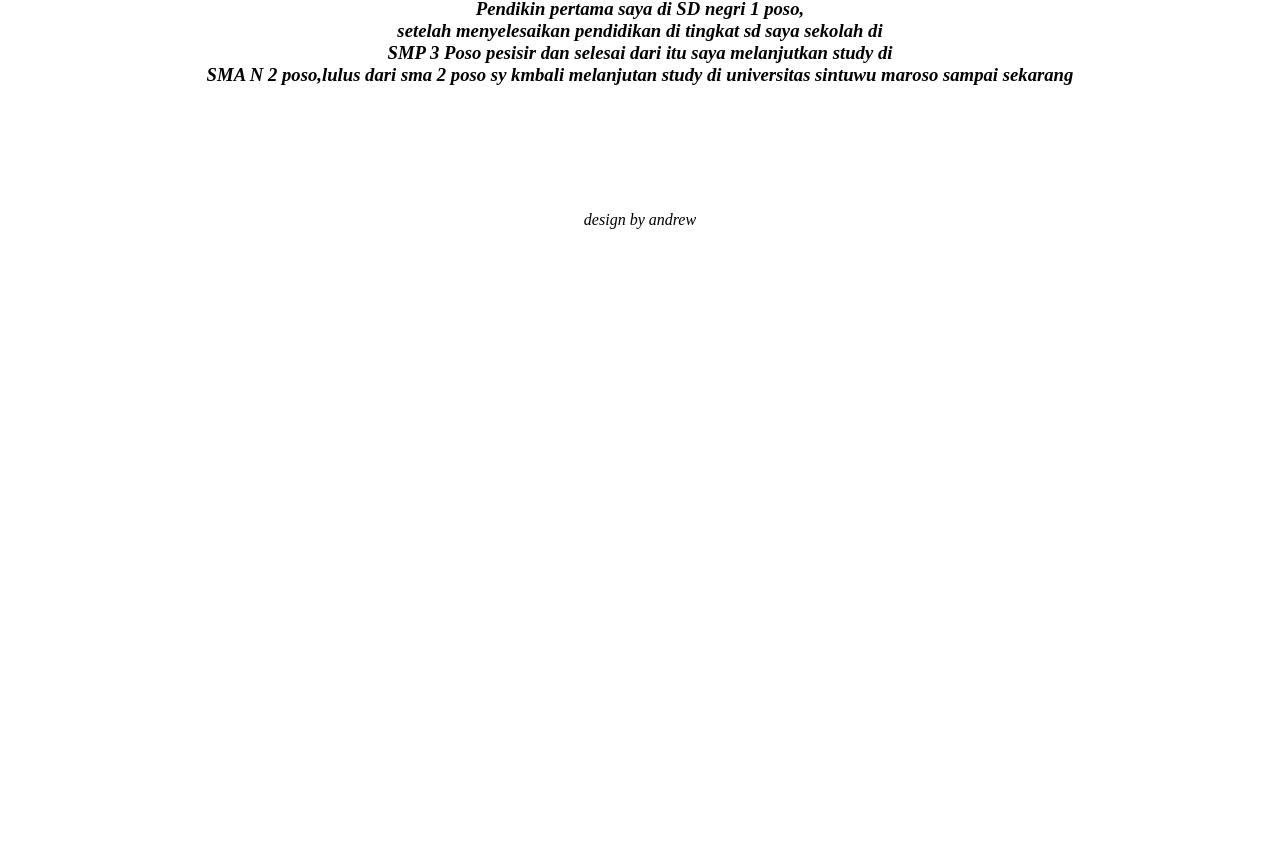
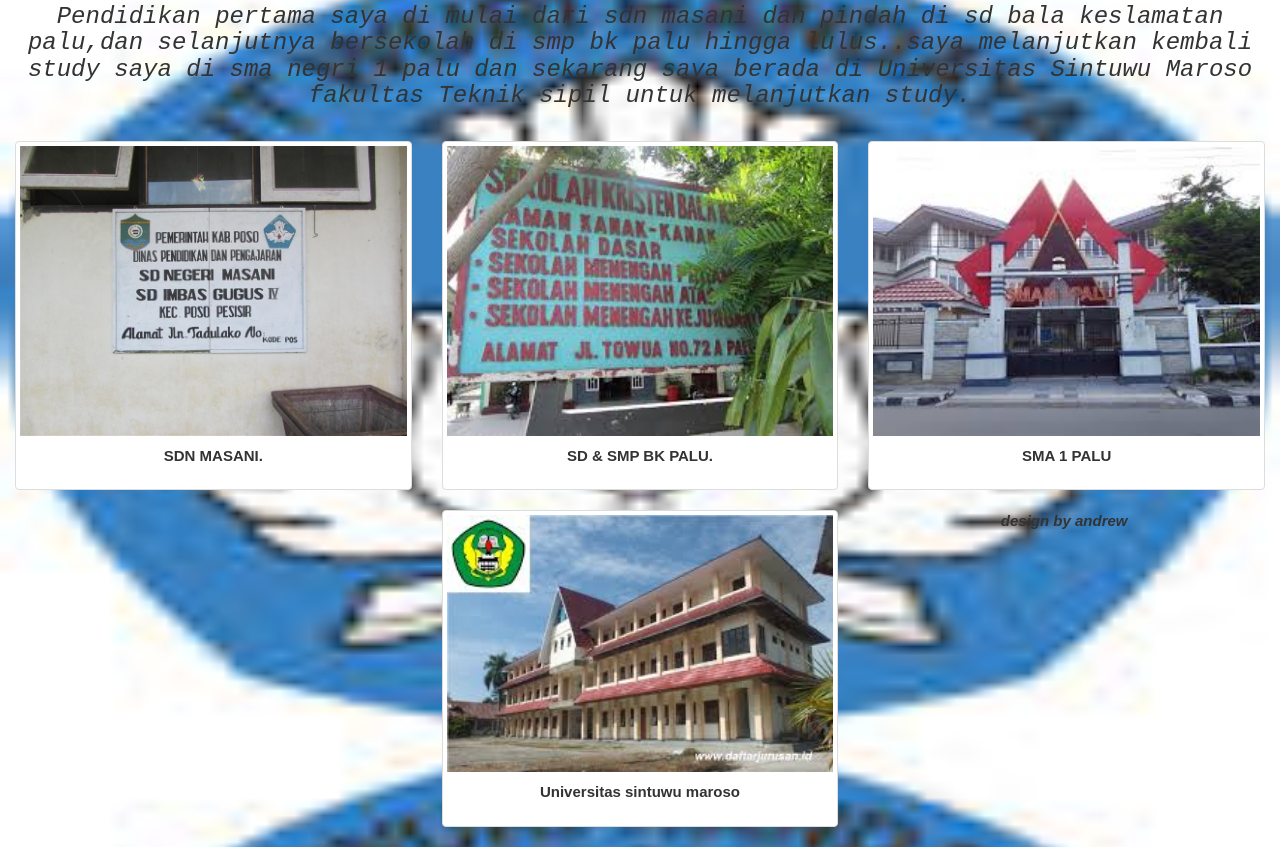
Before and after one commit to andrewtatong/andrewtatong.github.io, a plain HTML site: page Pendidikan/pendidikan.html in a window 1280 px wide. Shown: the part 69-916 px from the top of the page. Before the commit the page ends 800 px from the top, so only its background shows below. Drawn offline with nearby package versions, Linux system fonts and the light colour scheme.

Commit message:
initial commit

```diff
--- a/Pendidikan/pendidikan.html
+++ b/Pendidikan/pendidikan.html
@@ -1,16 +1,97 @@
+
 <!DOCTYPE html>
-<html>
-    <head>
+<html lang="en">
+<head><h2>PENDIDIKAN</h2>
 <title>Pendidikan</title>
-<h2 style="text-align:center"><i>Pendidikan</i></h2>
-<body style="text-align:center">
-    <p>
-    <h3><i>Pendikin pertama saya di SD negri 1 poso,<br>setelah menyelesaikan pendidikan di tingkat sd saya sekolah di<br>SMP 3 Poso pesisir dan selesai dari itu saya melanjutkan study di<br>SMA N 2 poso,lulus dari sma 2 poso sy kmbali melanjutan study di universitas sintuwu maroso sampai sekarang</i></h3>
-    </p>
-    	<br><br><br><br><br>
-	  <div class="footer">
-			<p><i>design by andrew</i></p>
+<meta charset="utf-8">
+<meta name="viewport" content="width=device-width, initial-scale=1">
+<link rel="stylesheet" href="https://maxcdn.bootstrapcdn.com/bootstrap/3.3.7/css/bootstrap.min.css">
+  <script src="https://ajax.googleapis.com/ajax/libs/jquery/3.3.1/jquery.min.js"></script>
+  <script src="https://maxcdn.bootstrapcdn.com/bootstrap/3.3.7/js/bootstrap.min.js"></script>
+
+<style>
+body {
+background: url(l.jpeg) no-repeat fixed;
+   -webkit-background-size: 100% 100%;
+   -moz-background-size: 100% 100%;
+   -o-background-size: 100% 100%;
+   background-size: 100% 100%;
+   text-align: center;
+  font-family: fantasy;
+  font-weight: bold;
+  font-size: 15px
+
+}
+.header {
+    padding:100px;
+    text-align: right;
+}
+/* Style the footer */
+.footer {
+
+    padding: 5px;
+    text-align: center;
+}
+</style>
+
+</head>
+<body>
+    <div style="text-align:center">
+        <p><h3 style="font-family:'Courier New', Courier, monospace"><i>Pendidikan pertama saya di mulai dari sdn masani dan pindah di sd bala keslamatan palu,dan selanjutnya bersekolah di smp bk palu hingga lulus..saya melanjutkan kembali study saya di sma negri 1 palu dan sekarang saya berada di Universitas Sintuwu Maroso fakultas Teknik sipil untuk melanjutkan study.</i></h3>
+    </p></div>
+    <br>
+
+
+            <div class="col-md-4">
+                    <div class="thumbnail">
+
+                        <img src="10.jpg" style="width:250%">
+                        <div class="caption">
+                          <p>SDN MASANI.</p>
+                        </div>
+                  </div>
+                  </div>
+
+                </div>
+
+            <div class="col-md-4">
+              <div class="thumbnail">
+
+                  <img src="k.jpeg" style="width:250%">
+                  <div class="caption">
+                    <p>SD & SMP BK PALU.</p>
+                  </div>
+
+              </div>
+            </div>
+            <div class="col-md-4">
+              <div class="thumbnail">
+
+                  <img src="sma 1.jpeg"  style="width:250%">
+                  <div class="caption">
+                    <p>SMA 1 PALU</p>
+                  </div>
+
+              </div>
+            </div>
+            <div class="col-md-4">
+                    <div class="thumbnail">
+
+                        <img src="unsimar.jpeg" style="width:250%">
+                        <div class="caption">
+                          <p>Universitas sintuwu maroso</p>
+                        </div>
+
+                    </div>
+                  </div>
           </div>
-    </body>
-    </head>
-    </html>
+        </div>
+    </div>
+         <br><br><br><br>
+
+        <br><div class="footer">
+                <p><i>design by andrew</i></p>
+              </div>
+
+</body>
+</html>
```
Also changed, not shown: profile/profile.html (+12 -1 lines), Pendidikan/10.jpg (added), Pendidikan/k.jpeg (added), Pendidikan/l.jpeg (added), Pendidikan/sma 1.jpeg (added), Pendidikan/unsimar.jpeg (added), l.jpeg (added), profile/fjords.jpg (added), sma.jpeg (added).
